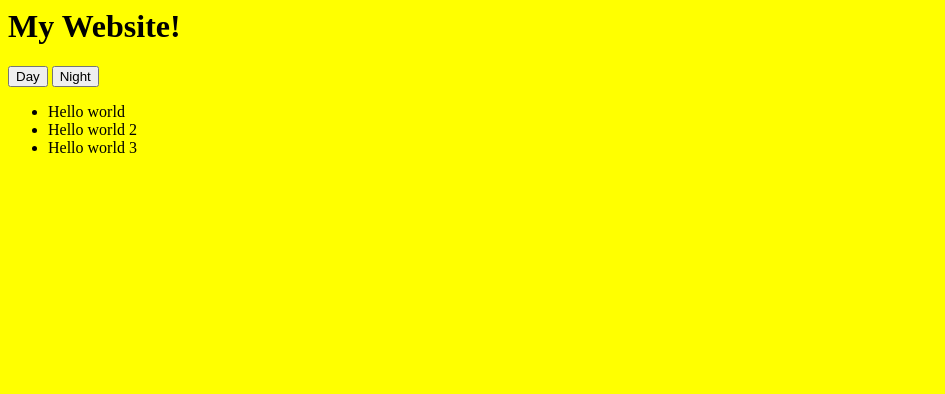
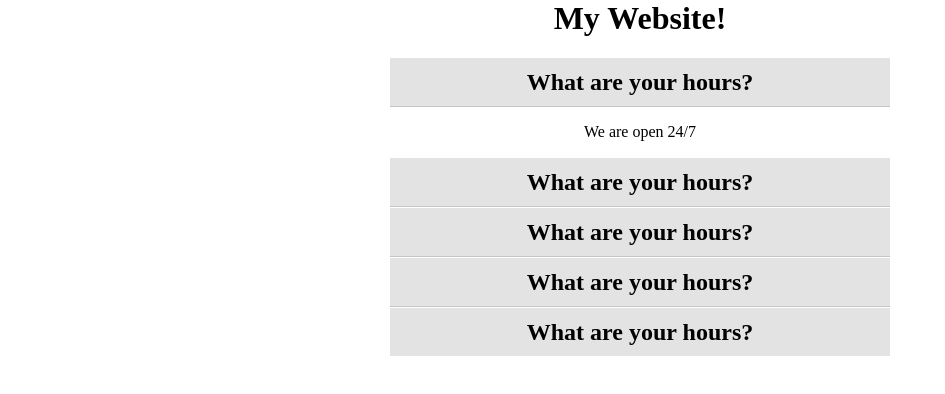
Before and after one commit to ed42311/HighTech, a plain HTML site: page index.html in a window 1280 px wide. Shown: the whole page, without its empty margins (0-945 px from the left). Drawn offline with nearby package versions, Linux system fonts and the light colour scheme.

Commit message:
finished accordian

```diff
--- a/app.js
+++ b/app.js
@@ -1,7 +1,11 @@
-var run = function() {
-  $(function() {
-    $('li:first-child').addClass('emphasis');
-  });
-};
+(function() {
+  $('dd').filter(':nth-child(n+4)').addClass('hide');
 
-run();
+  $('dl').on('mouseenter', function() {
+    $(this)
+      .next()
+        .slideDown(200)
+          .siblings('dd')
+            .slideUp(200);
+  })
+})();
--- a/day.css
+++ /dev/null
@@ -1,3 +0,0 @@
-body {
-background-color: yellow;
-}
--- a/index.html
+++ b/index.html
@@ -3,17 +3,25 @@
 <head>
   <meta charset=utf-8>
   <title>jQuery Night and Day</title>
-  <link rel="stylesheet" type="text/css" href="day.css">
+  <intercept-url pattern="http://blackfootcarvings.com/favicon.ico" access="ROLE_ANONYMOUS" />
+  <link rel="shortcut icon" href="http://blackfootcarvings.com/favicon.ico" type="image/x-icon">
+  <link rel="icon" href="http://blackfootcarvings.com/favicon.ico" type="image/x-icon">
+  <link rel="stylesheet" type="text/css" href="main.css">
 </head>
 <body>
 <h1>My Website!</h1>
-<button data-file="day">Day</button>
-<button data-file="night">Night</button>
-<ul>
-  <li>Hello world </li>
-  <li>Hello world 2</li>
-  <li>Hello world 3</li>
-</ul>
+<dl>
+  <dt> What are your hours? </dt>
+  <dd> We are open 24/7 </dd>
+  <dt> What are your hours? </dt>
+  <dd> We are open 24/7 </dd>
+  <dt> What are your hours? </dt>
+  <dd> We are open 24/7 </dd>
+  <dt> What are your hours? </dt>
+  <dd> We are open 24/7 </dd>
+  <dt> What are your hours? </dt>
+  <dd> We are open 24/7 </dd>
+</dl>
 
 <script src="https://ajax.googleapis.com/ajax/libs/jquery/3.0.0/jquery.min.js"></script>
 <script>
--- a/main.css
+++ b/main.css
@@ -1,3 +1,30 @@
-.emphasis {
+body {
+    width: 500px;
+    text-align: center;
+    margin: auto;
+}
+dl {
+
+}
+dt {
+  cursor: pointer;
   font-weight: bold;
+  font-size: 1.5em;
+  line-height: 2em;
+  background: #E3E3E3;
+  border-bottom: 1px solid #C5C5C5;
+  border-top: 1px solid white;
 }
+dd {
+  margin: 0;
+  padding: 1em 0;
+}
+dt:first-child {
+  border-top: none;
+}
+dt:nth-last-child(2) {
+  border-bottom: none;
+}
+.hide {
+  display:none;
+}
--- a/night.css
+++ /dev/null
@@ -1,4 +0,0 @@
-body {
-  background-color: black;
-  color: white;
-}
```
Also changed, not shown: favicon-anchor.ico (added).
